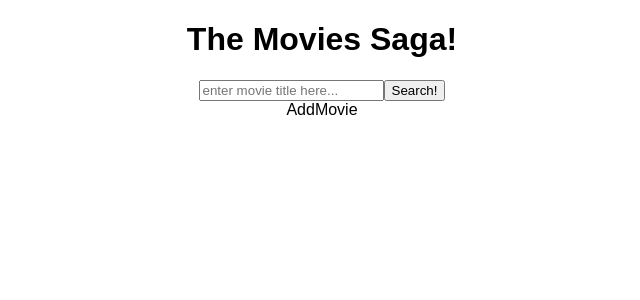
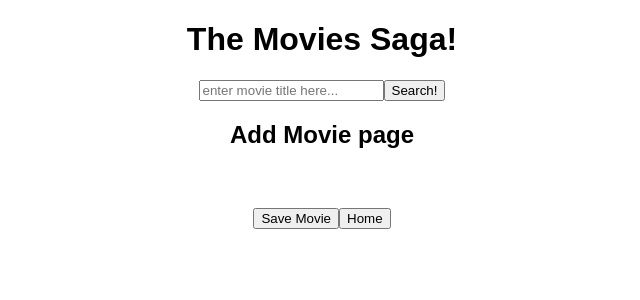
Before and after one commit to xaihang/watchworthy-movies-app, a React (Create React App) app: page /addmovie in a window 1280 px wide. Shown: the top 300 px of the page, without its empty margins (318-958 px from the left). Built offline with nearby package versions, Linux system fonts and the light colour scheme.

Commit message:
setup add movie component and dispatch

```diff
--- a/src/components/AddMovie/AddMovie.jsx
+++ b/src/components/AddMovie/AddMovie.jsx
@@ -1,7 +1,34 @@
-import React from 'react'
+import React from "react";
+import { useDispatch, useSelector } from "react-redux";
+import { useHistory } from "react-router-dom";
 
 export default function AddMovie() {
+  const dispatch = useDispatch();
+  const history = useHistory();
+  const SearchOmdbApi = useSelector((store) => store.SearchOmdbApi);
+
+  const savedMovie = {
+    title: SearchOmdbApi.Title,
+    poster: SearchOmdbApi.Poster,
+    description: SearchOmdbApi.Plot,
+    genre_id: 1,
+  };
+
+  const saveMovie = () => {
+    dispatch({ type: "SAVE_MOVIE", payload: savedMovie });
+    history.push("/");
+  };
+
   return (
-    <div>AddMovie</div>
-  )
+    <div>
+      <h2>Add Movie page</h2>
+      <img src={SearchOmdbApi.Poster} alt={SearchOmdbApi.title} />
+      <h3>{SearchOmdbApi.Title}</h3>
+      <h4>{SearchOmdbApi.Plot}</h4>
+      <div>
+        <button onClick={() => saveMovie()}>Save Movie</button>
+        <button onClick={() => history.push("/")}>Home</button>
+      </div>
+    </div>
+  );
 }
--- a/src/components/App/App.js
+++ b/src/components/App/App.js
@@ -17,7 +17,6 @@ function App() {
         <Route path="/movielist">
           <MovieList />
         </Route>
-
         {/* Details page */}
         <Route path="/moviedetails">
           <MovieDetails />
--- a/src/components/MovieList/MovieList.jsx
+++ b/src/components/MovieList/MovieList.jsx
@@ -15,18 +15,19 @@ function MovieList() {
     return (
         <main>
             <h1>MovieList</h1>
+            <div className="container">
                 <section className="movies">
                     {movies.map(movie => {
                         return (
-                        <div key={movie.id} >
-                            <h3>{movie.title}</h3>
-                            <img src={movie.poster} alt={movie.title}/>
-                        </div>
+                        <MovieItem
+                        key={movie.id}
+                        movie={movie}
+                        />
                         );
                     })}
                 </section>
+            </div>
         </main>
-
     );
 }
 
--- a/src/index.js
+++ b/src/index.js
@@ -17,6 +17,7 @@ import axios from 'axios';
 function* rootSaga() {
     yield takeEvery('FETCH_MOVIES', fetchAllMovies);
     yield takeEvery('FETCH_OMDBAPI_RESULTS', fetchResultsFromOmdbapi);
+    yield takeEvery('SAVE_MOVIE', saveMovie);
 }
 
 function* fetchAllMovies() {
@@ -32,7 +33,7 @@ function* fetchAllMovies() {
 
 }
 
-// axios call to OMDb API to search for movie
+// GET axios call to OMDb API to search for movie
 function* fetchResultsFromOmdbapi(action){
     try {
         let searchTerms = action.payload
@@ -43,6 +44,17 @@ function* fetchResultsFromOmdbapi(action){
         yield put( { type: 'SET_SEARCH', payload: searchResult.data})
     } catch (error) {
         console.log("error with api get request from client side", error);
+        yield put({ type: "FETCH_ERROR", payload: error });
+    }
+}
+
+// POST axios call to save movie to database
+function* saveMovie(action) {
+    try{
+        yield axios.post('api/movie', action.payload)
+        yield put( {type:'FETCH_MOVIES'} )
+    }catch (error) {
+        console.log('POST save movie client error', error);
         yield put({ type: "FETCH_ERROR", payload: error });
     }
 }
```
Lines whose indentation alone changed are shown as unchanged.
